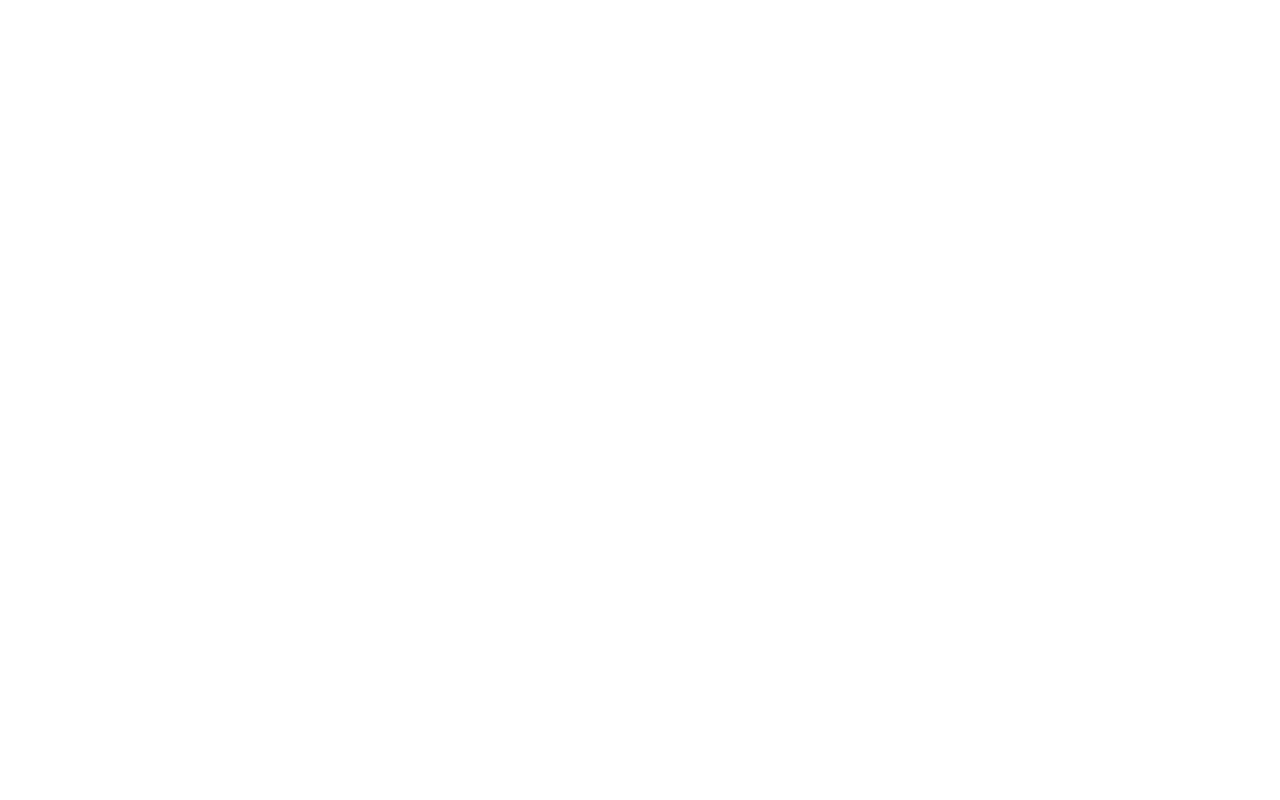
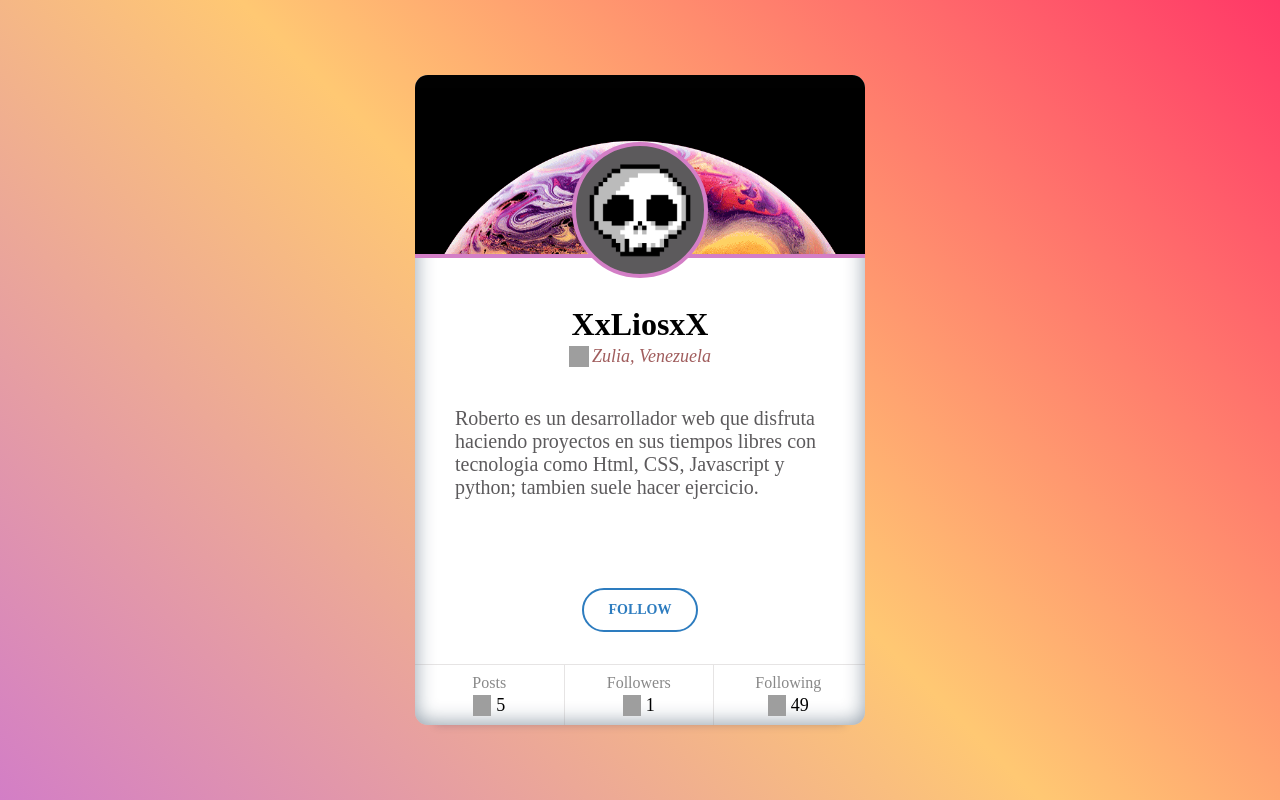
Before and after one commit to XxLiosxX/XxLiosxX-basic-card, a website built with Vite: page src/index.html in a window 1280 px wide. Built offline with nearby package versions, Linux system fonts and the light colour scheme; grey boxes are pictures that could not be loaded.

Commit message:
Finalizado

```diff
--- a/src/index.css
+++ b/src/index.css
@@ -0,0 +1,133 @@
+body {
+    margin: 0;
+    padding: 0;
+    width: 100vw;
+    min-height: 100vh;
+    box-sizing: border-box;
+    background: linear-gradient(45deg, #d37ec6, #ffc873, #ff3867) no-repeat fixed;
+    display: flex;
+    justify-content: center;
+    align-items: center;
+  }
+
+  h1 {
+    margin: 0;
+  }
+
+  p {
+    margin: 0;
+    font-size: 18px;
+  }
+
+  .card {
+    width: 450px;
+    height: 650px;
+    display: flex;
+    flex-direction: column;
+    align-items: center;
+    border-radius: 0.8rem;
+    background: white;
+    box-shadow: rgb(0 0 0 / 24%) 0 3px 8px;
+    box-shadow: rgb(50 50 93 / 25%) 0 20px 8px -20px, rgb(0 0 0 / 60%) 0 10px 10px -30px, rgb(10 37 64 / 45%) 0 -2px 20px 0 inset;
+    overflow: hidden;
+  }
+
+  .header {
+    width: 100%;
+    height: 30%;
+    background: url("./assets/IMG/Fondo-pantalla-iphone-XS2.png");
+    background-size: cover;
+    border-bottom: 4px solid #d37ec6;
+    display: flex;
+    flex-direction: column;
+    align-items: center;
+    justify-content: flex-end;
+  }
+
+  .avatar {
+    background-color: #5c5a5c;
+    border-radius: 100%;
+    border: 4px solid #d37ec6;
+    object-fit: cover;
+    overflow: hidden;
+    width: 128px;
+    height: 128px;
+    margin-bottom: -1.5rem;
+  }
+
+  .body {
+    width: 100%;
+    height: 60%;
+    display: flex;
+    flex-direction: column;
+    align-items: center;
+    padding-top: 3rem;
+  }
+
+  .body p:nth-child(2) {
+    color: #a05d5d;
+    display: flex;
+    gap: 0.2rem;
+    margin-top: 0.2rem;
+  }
+
+  .container {
+    height: 50%;
+    padding: 2.5rem;
+  }
+
+  .container p {
+    color: #5c5a5c;
+    font-size: 20px;
+  }
+
+  a:nth-child(4) {
+    border-radius: 3rem;
+    border: 2px solid #2d7cbf;
+    color: #2d7cbf;
+    padding: 12px 24px;
+    margin: 2rem 0;
+    text-decoration: none;
+    text-transform: uppercase;
+    font-size: 14px;
+    font-weight: 600;
+    transition: all 0.6s;
+  }
+
+  a:hover {
+    background: #2d7cbf;
+    color: white;
+  }
+
+  .footer {
+    width: 100%;
+    height: 10%;
+    display: flex;
+    border-top: 1.5px solid rgb(149 142 142 / 24.1%);
+  }
+
+  .stats {
+    width: 33%;
+    display: flex;
+    flex-direction: column;
+    align-items: center;
+    justify-content: center;
+    gap: 0.2rem;
+  }
+
+  .stats p {
+    display: flex;
+    gap: 0.3rem;
+  }
+
+  .stats:nth-child(2) {
+    border-left: 1.5px solid rgb(149 142 142 / 24.1%);
+    border-right: 1.5px solid rgb(149 142 142 / 24.1%);
+  }
+
+  h2 {
+    margin: 0;
+    font-size: 16px;
+    font-weight: 400;
+    color: #888;
+  }
--- a/src/index.html
+++ b/src/index.html
@@ -1,14 +1,50 @@
 <!DOCTYPE html>
 <html lang="es">
+
 <head>
   <meta charset="UTF-8">
   <meta http-equiv="X-UA-Compatible" content="IE=edge">
   <meta name="viewport" content="width=device-width, initial-scale=1.0">
-  <title>Document</title>
+  <title>XxLiosxX Card</title>
   <link rel="stylesheet" href="./index.css">
   <script type="module" src="./index.js"></script>
 </head>
+
 <body>
+  <div class="card">
+
+    <div class="header">
+      <div class="avatar">
+       <img src="./assets/IMG/Calavera_pixel_art_png.png" alt="" width="128px">
+      </div>
+    </div>
+    <div class="body">
+      <h1>XxLiosxX</h1>
+      <p><img src="https://img.icons8.com/office/16/000000/marker.png" alt="" width="20px"><i>Zulia, Venezuela</i></p>
+
+      <div class="container">
+        <p>Roberto es un desarrollador web que disfruta haciendo proyectos en sus tiempos libres con tecnologia como Html, CSS, Javascript y python; tambien suele hacer ejercicio. </p>
+      </div>
+
+      <a href="https://twitter.com/Roberto00463584" target="_blank">Follow</a>
+    </div>
+    <div class="footer">
+      <div class="stats">
+        <h2>Posts</h2>
+        <p><img src="https://img.icons8.com/material-outlined/24/000000/create-new-child-post.png" alt="" width="18px">5</p>
+      </div>
+      <div class="stats">
+        <h2>Followers</h2>
+        <p><img src="https://img.icons8.com/external-tanah-basah-basic-outline-tanah-basah/24/000000/external-user-user-tanah-basah-basic-outline-tanah-basah-7.png" alt="" width="18px"> 1</p>
+      </div>
+      <div class="stats">
+        <h2>Following</h2>
+        <p><img src="https://img.icons8.com/external-tanah-basah-basic-outline-tanah-basah/24/000000/external-user-user-tanah-basah-basic-outline-tanah-basah-7.png" alt="" width="18px"> 49</p>
+      </div>
+    </div>
+
+  </div>
 
 </body>
+
 </html>
```
Also changed, not shown: src/assets/IMG/Calavera_pixel_art_png.png (added), src/assets/IMG/Fondo-pantalla-iphone-XS2.png (added), 1 other file.
